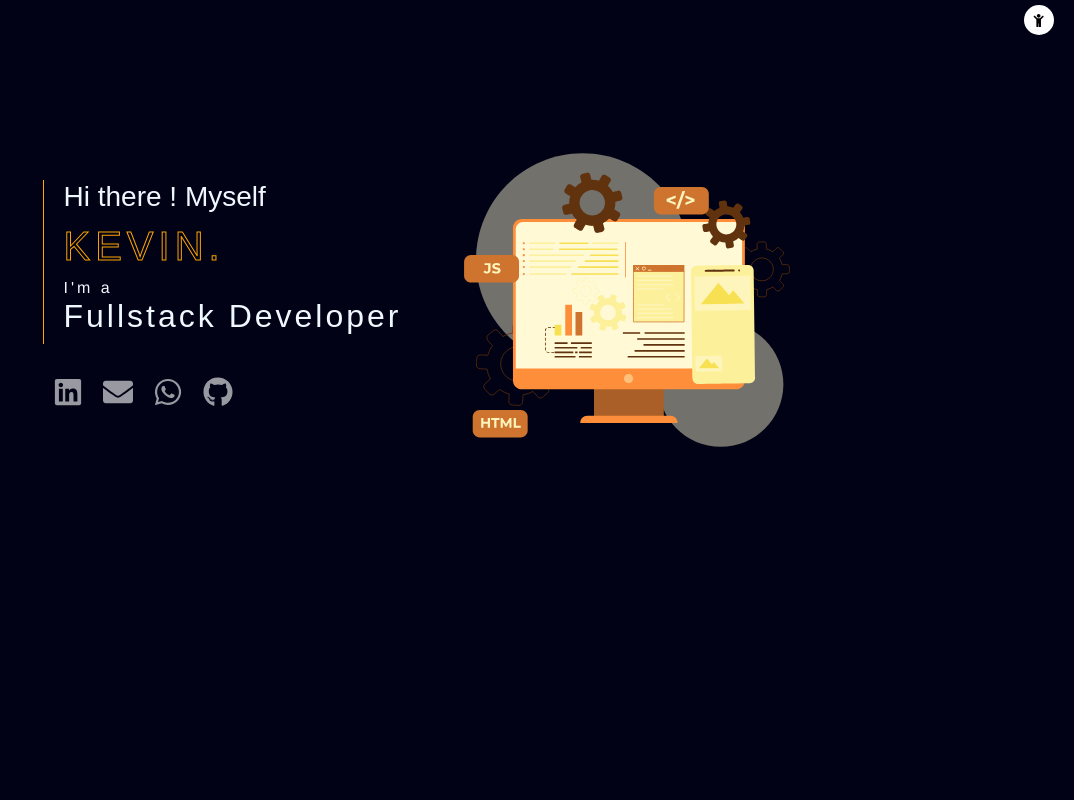
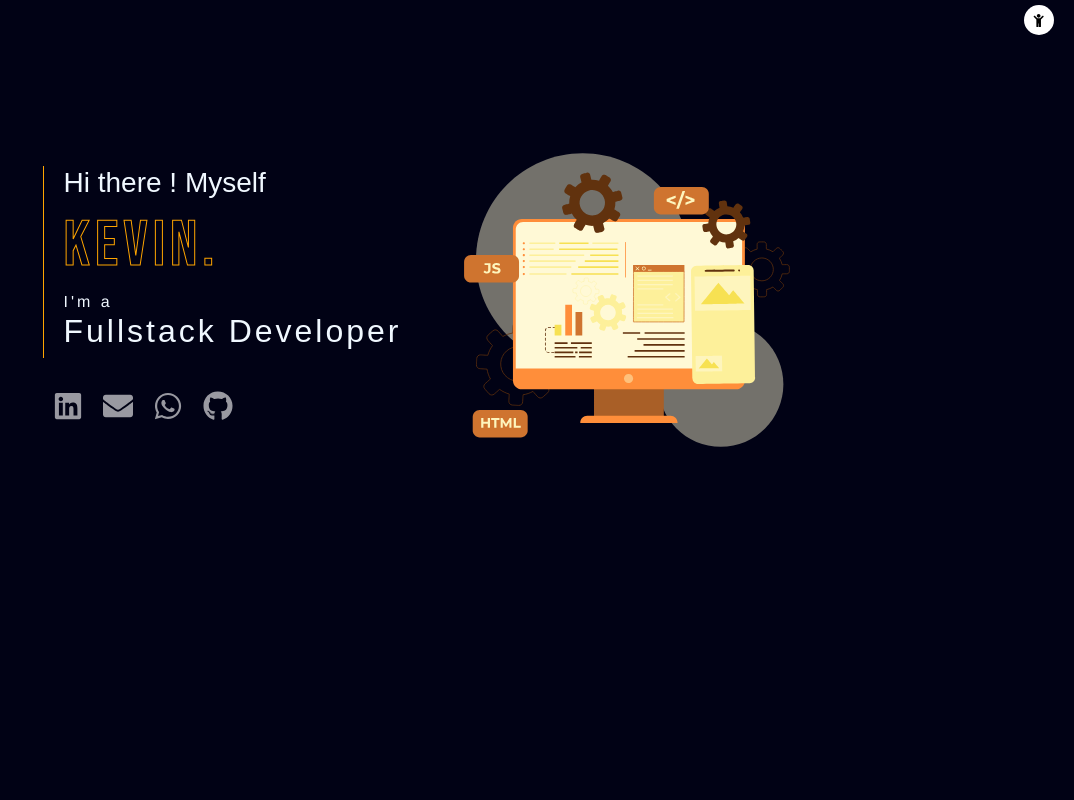
Before and after one commit to Johnkevincsjk/Kevin-s-Portfolio, a React (Create React App) app: page / in a window 1280 px wide. Shown: the top 800 px of the page, without its empty margins (206-1280 px from the left). Built offline with nearby package versions, Linux system fonts and the light colour scheme; a web font is replaced by a local one.

Commit message:
intro name font updated

```diff
--- a/src/Intro/Intro.css
+++ b/src/Intro/Intro.css
@@ -10,7 +10,8 @@
     font-size: 30px;
 
 }
-#intro{
+
+#intro {
     height: 100vh;
 }
 
@@ -30,18 +31,23 @@
 pre {
     border-left: 1px solid orange;
     padding-left: 20px;
+
 }
 
 .myname>pre>h1 {
     color: transparent;
-    font-family: fantasy;
     letter-spacing: 5px;
     -webkit-text-stroke: 1px orange;
     position: relative;
+    font-family: "Bebas Neue", sans-serif;
+    font-style: normal;
+    font-size: 4rem;
+    font-weight: 900px;
+}
 
-}
-.myname{
+.myname {
     margin-bottom: 0;
+
 }
 
 
@@ -77,14 +83,15 @@ pre {
 }
 
 .mail:hover {
-    color:rgb(200, 0, 255);
+    color: rgb(200, 0, 255);
 }
 
 .whatsapp:hover {
     color: green;
 
 }
-.github:hover{
+
+.github:hover {
     color: yellow;
 }
 
```
